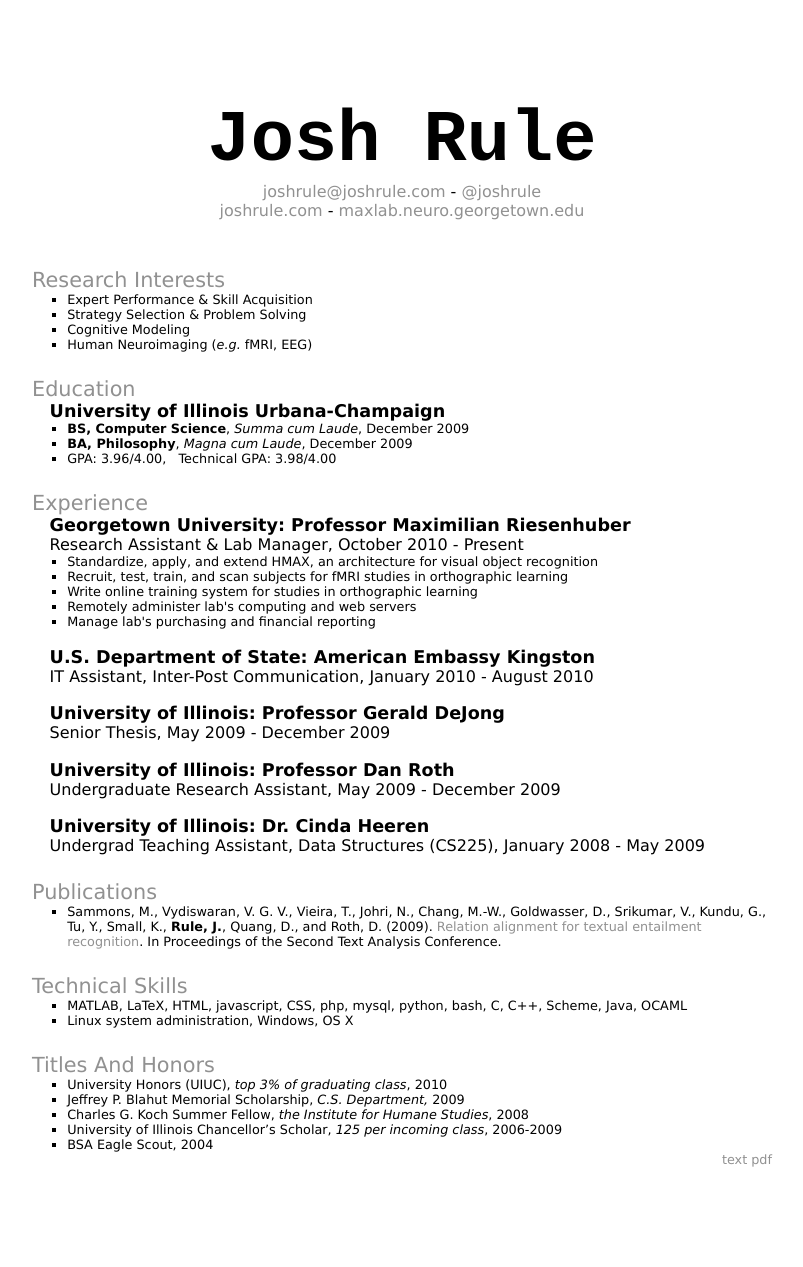
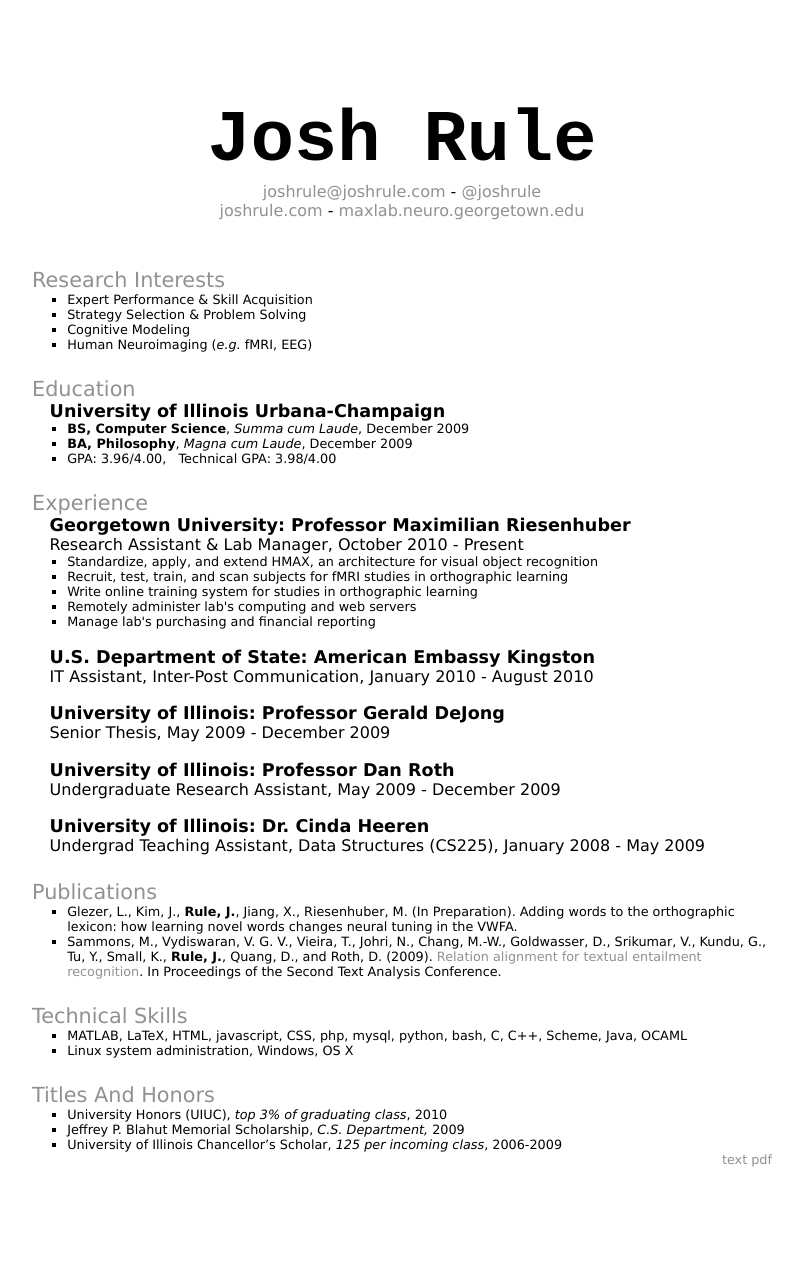
Before and after one commit to joshrule/joshrule.github.com, a Jekyll site: the page cv/index.html, which Jekyll copies as it is, in a window 1280 px wide. Shown: the whole page, without its empty margins (238-1041 px from the left). Built offline with Jekyll 4.4.1, drawn with Linux system fonts in a browser that asks for light colours; Markdown is read by kramdown in place of the engine named in the settings.

Commit message:
update cv with new pub

```diff
--- a/cv/index.html
+++ b/cv/index.html
@@ -71,7 +71,8 @@
             <h2 id="publications">Publications</h2>
             <div class="section">
                 <ul>
-                    <li>Sammons, M., Vydiswaran, V. G. V., Vieira, T., Johri, N., Chang, M.-W., Goldwasser, D., Srikumar, V., Kundu, G., Tu, Y., Small, K., <strong>Rule, J.</strong>, Quang, D., and Roth, D. (2009). <a href="/research/papers/sammonsEtalTAC2009.pdf" title="pdf">Relation alignment for textual entailment recognition</a>. In Proceedings of the Second Text Analysis Conference.</p>
+                    <li>Glezer, L., Kim, J., <strong>Rule, J.</strong>, Jiang, X., Riesenhuber, M. (In Preparation). Adding words to the orthographic lexicon: how learning novel words changes neural tuning in the VWFA.</li>
+                    <li>Sammons, M., Vydiswaran, V. G. V., Vieira, T., Johri, N., Chang, M.-W., Goldwasser, D., Srikumar, V., Kundu, G., Tu, Y., Small, K., <strong>Rule, J.</strong>, Quang, D., and Roth, D. (2009). <a href="/research/papers/sammonsEtalTAC2009.pdf" title="pdf">Relation alignment for textual entailment recognition</a>. In Proceedings of the Second Text Analysis Conference.</li>
                 </ul>
             </div>
 
@@ -88,9 +89,9 @@
                 <ul>
                     <li>University Honors (UIUC), <em>top 3% of graduating class</em>, 2010</li>
                     <li>Jeffrey P. Blahut Memorial Scholarship, <em>C.S. Department,</em> 2009</li>
-                    <li>Charles G. Koch Summer Fellow, <em>the Institute for Humane Studies</em>, 2008</li>
                     <li>University of Illinois Chancellor&#8217;s Scholar, <em>125 per incoming class</em>, 2006-2009</li>
-                    <li>BSA Eagle Scout, 2004</li>
+                    <!-- <li>Charles G. Koch Summer Fellow, <em>the Institute for Humane Studies</em>, 2008</li> -->
+                    <!-- <li>BSA Eagle Scout, 2004</li> -->
                     <!-- <li>University of Illinois James Scholar, 2006-2009</li> -->
                     <!-- <li>University Achievement Scholarship, 2006-2009</li> -->
                     <!-- <li>Jackson Family Memorial Scholarship, 2006-2009</li> -->
--- a/cv/josh-rule-cv.txt
+++ b/cv/josh-rule-cv.txt
@@ -58,6 +58,8 @@
 Publications
 ============
 
+Glezer, L., Kim, J., Rule, J., Jiang, X., Riesenhuber, M. (In Preparation). Adding words to the orthographic lexicon: how learning novel words changes neural tuning in the VWFA.
+
 Sammons, M., Vydiswaran, V. G. V., Vieira, T., Johri, N., Chang, M.-W., Goldwasser, D., Srikumar, V., Kundu, G., Tu, Y., Small, K., Rule, J., Quang, D., and Roth, D. (2009). Relation alignment for textual entailment recognition. In Proceedings of the Second Text Analysis Conference.
 
 
@@ -73,6 +75,4 @@
 
 - University Honors (UIUC), top 3% of graduating class, 2010
 - Jeffrey P. Blahut Memorial Scholarship, C.S. Department, UIUC, 2009
-- Charles G. Koch Summer Fellow, the Institute for Humane Studies, 2008
 - University of Illinois Chancellor's Scholar, 125 per incoming class, 2006-2009
-- BSA Eagle Scout, 2004
```
Also changed, not shown: 1 other file.
